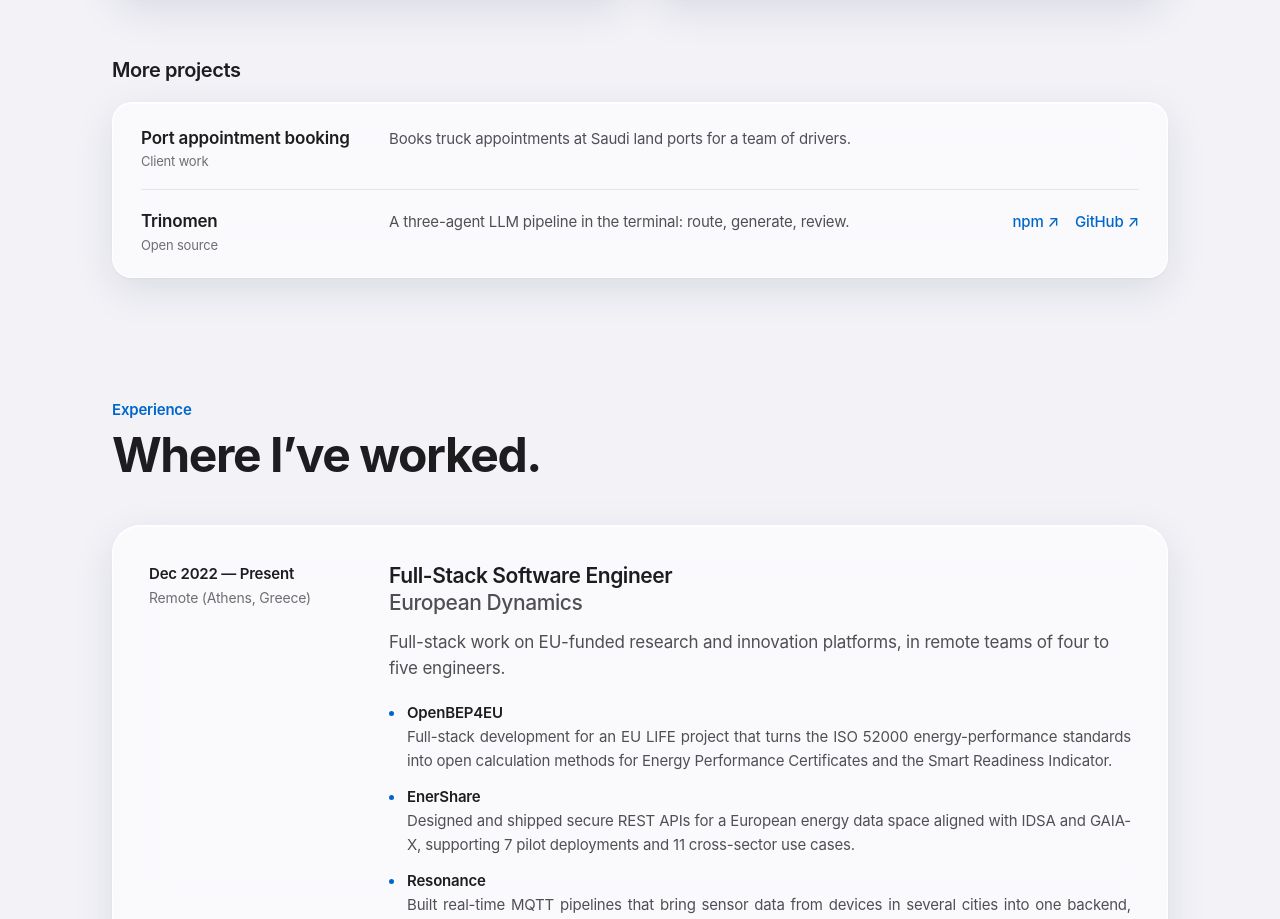
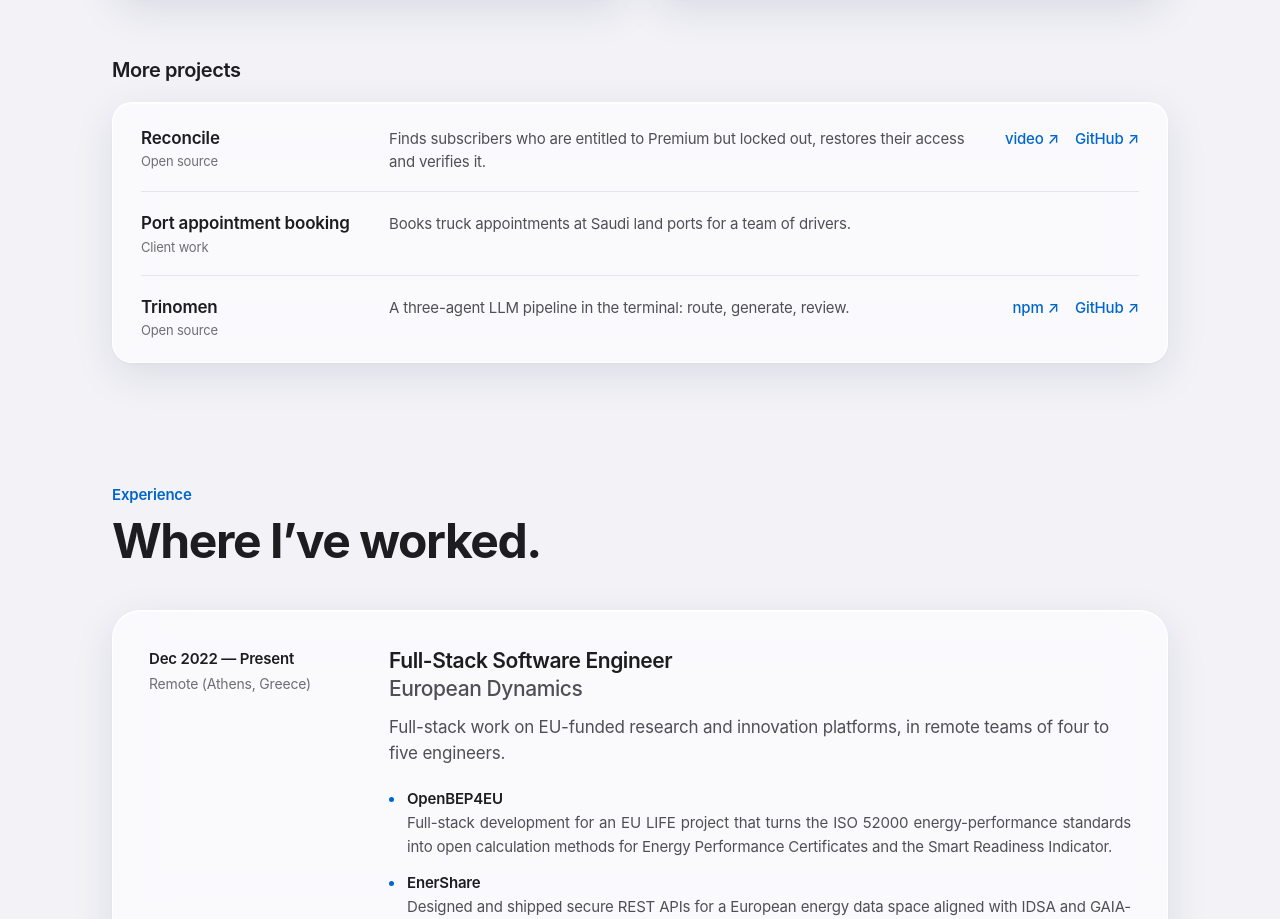
Before and after one commit to vukkt/vuk-portfolio, a React (Vite) app: page / in a window 1280 px wide. Shown: the part 2660-3579 px from the top of the page. Built offline with nearby package versions, Linux system fonts and the light colour scheme.

Commit message:
Add Reconcile, the Adapty hackathon project, to projects and CV

```diff
--- a/src/data/portfolio.ts
+++ b/src/data/portfolio.ts
@@ -5,7 +5,7 @@
  * DO NOT EDIT THIS FILE BY HAND.
  * To update, edit the source JSON and run `node .skills/vuk-portfolio/scripts/sync_portfolio.cjs`.
  *
- * Generated: 2026-11-09T18:09:11.042Z
+ * Generated: 2026-11-10T13:48:03.103Z
  */
 
 
@@ -383,6 +383,30 @@ export const portfolio: PortfolioContent = {
       "links": {}
     },
     {
+      "id": "reconcile",
+      "name": "Reconcile",
+      "tagline": "Finds subscribers who are entitled to Premium but locked out, restores their access and verifies it.",
+      "description": "Adapty hackathon prototype built with a small team. A subscription provider can record an active entitlement that the app's backend never applied. Reconcile compares the provider's records with the app's state and its real authorization gate, re-syncs existing rights where the evidence is clear, and re-checks the same gate the customer hits. Unclear cases stay visible instead of being repaired automatically.",
+      "facts": [
+        "Adapty hackathon 2026",
+        "280+ tests",
+        "Demo video"
+      ],
+      "stack": [
+        "Python",
+        "TypeScript",
+        "Node.js",
+        "Preact",
+        "SQLite"
+      ],
+      "role": "Hackathon team project",
+      "status": "open-source",
+      "links": {
+        "video": "https://youtu.be/ONXDinNiiZw",
+        "github": "https://github.com/vukkt/team-iwakura"
+      }
+    },
+    {
       "id": "port-booking",
       "name": "Port appointment booking",
       "tagline": "Books truck appointments at Saudi land ports for a team of drivers.",
@@ -444,13 +468,14 @@ export const portfolio: PortfolioContent = {
       "token-warden",
       "iglass",
       "pr-scout",
-      "trinomen"
+      "reconcile"
     ],
     "projectBlurbs": {
       "token-warden": "Claude Code plugin that benchmarks agent-memory rules on a frozen test suite and keeps only those that save at least twice what they cost. About 1,180 tests, 96% line coverage.",
       "iglass": "Liquid Glass theme for iTerm2, Ghostty, kitty and Warp on macOS and Linux, using Apple's real glass material in Ghostty. Every color is contrast-checked; 200+ tests, 100+ GitHub stars. Ships via Homebrew.",
       "pr-scout": "CLI that scores good-first-issue tickets with an LLM for clarity, scope and spam signals, and filters out stale repositories. Published on npm.",
-      "trinomen": "Three-agent LLM pipeline (router, worker, cross-provider reviewer). Benchmarks showed full review cost about five times the tokens for worse results, so the loop now typechecks first."
+      "trinomen": "Three-agent LLM pipeline (router, worker, cross-provider reviewer). Benchmarks showed full review cost about five times the tokens for worse results, so the loop now typechecks first.",
+      "reconcile": "Adapty hackathon team prototype that finds subscribers entitled to Premium but denied by the app backend, re-syncs their access and verifies it against the real authorization gate. 280+ tests."
     },
     "highlights": {
       "european-dynamics": [
```
Also changed, not shown: .skills/vuk-portfolio/data/portfolio_content.json, 1 other file (tests, documents, lock files or other folders).
